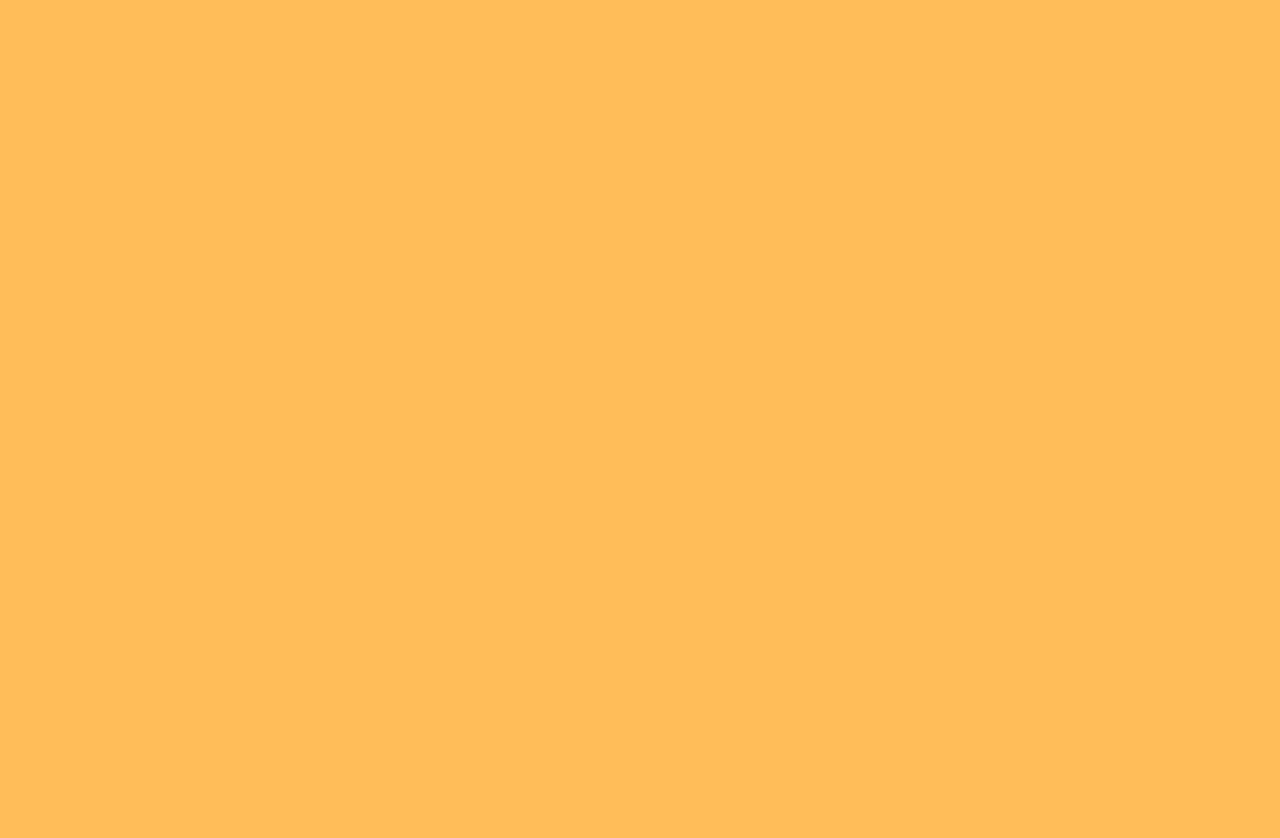
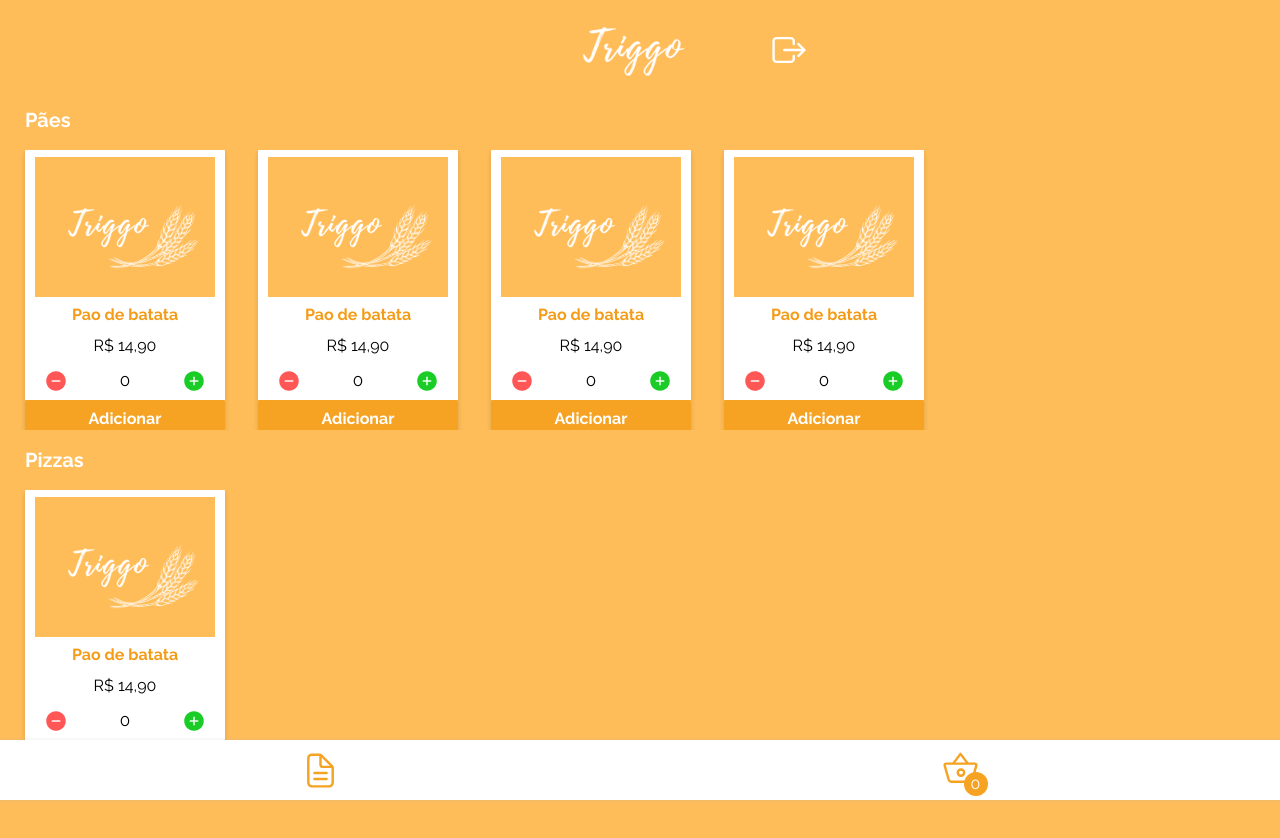
Before and after one commit to PaulaWiltiner/projeto14-triggo-front, a React (Create React App) app: page /mainscreen in a window 1280 px wide. Before the commit this address had no page. Shown: the top 838 px of the page. Before the commit the page ends 800 px from the top, so only its background shows below. Built offline with nearby package versions, Linux system fonts and the light colour scheme.

Commit message:
mainscreen

```diff
--- a/src/App.js
+++ b/src/App.js
@@ -5,10 +5,20 @@ import InitialScreen from "./components/InitialScreen";
 import Login from "./components/Login";
 import Register from "./pages/Register";
 import BuySession from "./components/BuySession";
+import BuyFinish from "./pages/BuyFinish";
+import MainScreen from "./pages/MainScreen";
+import UserInfosContext from "./contexts/UserInfosContext";
+import { useState } from "react";
 
 export default function App() {
+  const [productList, setProductList] = useState([]);
   return (
-    <>
+    <UserInfosContext.Provider
+      value={{
+        productList,
+        setProductList,
+      }}
+    >
       <GlobalStyle />
       <BrowserRouter>
         <Routes>
@@ -16,8 +26,10 @@ export default function App() {
           <Route path="/login" element={<Login />} />
           <Route path="/register" element={<Register />} />
           <Route path="/buy" element={<BuySession />} />
+          <Route path="/buyfinish" element={<BuyFinish />} />
+          <Route path="/mainscreen" element={<MainScreen />} />
         </Routes>
       </BrowserRouter>
-    </>
+    </UserInfosContext.Provider>
   );
 }
--- a/src/assets/styles/globalStyle.js
+++ b/src/assets/styles/globalStyle.js
@@ -13,7 +13,7 @@ const GlobalStyle = createGlobalStyle`
     display:flex;
     flex-direction:column;
     align-items:center;
-    margin:25px;
+    margin-top: 25px;
     font-family:  'Raleway', sans-serif;
   }
 
--- a/src/components/BuySession.js
+++ b/src/components/BuySession.js
@@ -1,6 +1,6 @@
 import styled from "styled-components";
 import TriggoLogo from "../assets/images/TriggoLogo.svg";
-import { ThreeDots } from  'react-loader-spinner';
+import { ThreeDots } from "react-loader-spinner";
 import { useNavigate } from "react-router-dom";
 import { useState } from "react";
 
@@ -12,10 +12,13 @@ export default function BuySession() {
   let price = 20;
   const navigate = useNavigate();
 
-    return(
+  return (
     <>
       <Tittle>
-                <ion-icon name="arrow-back-outline" onClick={() => navigate("/")}></ion-icon>
+        <ion-icon
+          name="arrow-back-outline"
+          onClick={() => navigate("/mainscreen")}
+        ></ion-icon>
         <h2>Sacola</h2>
         <h6>.</h6>
       </Tittle>
@@ -23,7 +26,7 @@ export default function BuySession() {
       <Products>
         <ul>
           <OneProduct>
-                        <img src={TriggoLogo} alt="1"/>
+            <img src={TriggoLogo} alt="1" />
             <BallCounter>{counter}</BallCounter>
             <ProductData>
               <h3>Pao de batata</h3>
@@ -34,8 +37,10 @@ export default function BuySession() {
                 <ion-icon name="add-circle" id="plus"></ion-icon>
               </Counter>
               {counter !== 0 ? (
-                                <button id="refresh">Atualizar</button> ) : (
-                                <button id="delete">Remover</button> )}
+                <button id="refresh">Atualizar</button>
+              ) : (
+                <button id="delete">Remover</button>
+              )}
             </ProductData>
           </OneProduct>
         </ul>
@@ -43,11 +48,19 @@ export default function BuySession() {
 
       <form>
         <Footer>
-                    <input type="text" placeholder= "Endereço completo" value={address} onChange={(event) => setAddress(event.target.value)} required/>
+          <input
+            type="text"
+            placeholder="Endereço completo"
+            value={address}
+            onChange={(event) => setAddress(event.target.value)}
+            required
+          />
           <button onClick={() => setClicked(true)}>
             {clicked ? (
               <ThreeDots color="white" height={80} width={80} />
-                    ) : ("Comprar") }
+            ) : (
+              "Comprar"
+            )}
           </button>
         </Footer>
       </form>
@@ -55,9 +68,12 @@ export default function BuySession() {
         <ErrorMessage>
           <h3>Informações Incorretas</h3>
           <h4 onClick={() => setError(false)}>X</h4>
-            </ErrorMessage> ) : "" }
+        </ErrorMessage>
+      ) : (
+        ""
+      )}
     </>
-    )
+  );
 }
 
 const Tittle = styled.div`
@@ -69,23 +85,23 @@ const Tittle = styled.div`
     color: rgba(255, 255, 255, 1);
     width: 40px;
     height: 40px;
-        &:hover{
+    &:hover {
       cursor: pointer;
     }
   }
 
-    h2{
-        font-family: 'Playball', cursive;
+  h2 {
+    font-family: "Playball", cursive;
     font-size: 36px;
     color: rgba(255, 255, 255, 1);
   }
-`
+`;
 const Products = styled.div`
   width: 100%;
   display: flex;
   justify-content: center;
   margin-top: 100px;
-`
+`;
 const OneProduct = styled.li`
   width: 347px;
   height: 145px;
@@ -100,11 +116,11 @@ const OneProduct = styled.li`
     width: 157px;
     height: 112px;
   }
-`
+`;
 const BallCounter = styled.div`
   width: 24px;
   height: 24px;
-    background-color: #F6A222;
+  background-color: #f6a222;
   font-size: 16px;
   color: rgba(255, 255, 255, 1);
   border-radius: 50%;
@@ -114,26 +130,26 @@ const BallCounter = styled.div`
   position: absolute;
   left: 160px;
   bottom: 13px;
-`
+`;
 const ProductData = styled.div`
   display: flex;
   flex-direction: column;
   justify-content: space-between;
   text-align: center;
   h3 {
-        color: #F49C18;
+    color: #f49c18;
     font-size: 16px;
     font-weight: bold;
   }
-    h4{
+  h4 {
     color: 000000;
     font-size: 16px;
     font-weight: bold;
   }
-    button#refresh{
+  button#refresh {
     width: 105px;
     height: 19px;
-        background-color: #F6A222;
+    background-color: #f6a222;
     color: rgba(255, 255, 255, 1);
     border-radius: 5px;
     border: none;
@@ -144,10 +160,10 @@ const ProductData = styled.div`
       cursor: pointer;
     }
   }
-    button#delete{
+  button#delete {
     width: 105px;
     height: 19px;
-        background-color: #FF5656;
+    background-color: #ff5656;
     color: rgba(255, 255, 255, 1);
     border-radius: 5px;
     border: none;
@@ -158,16 +174,16 @@ const ProductData = styled.div`
       cursor: pointer;
     }
   }
-`
+`;
 const Counter = styled.div`
   display: flex;
   justify-content: space-between;
   ion-icon#minus {
-        color: #FF5656;
+    color: #ff5656;
     width: 20px;
     height: 20px;
 
-        &:hover{
+    &:hover {
       cursor: pointer;
     }
   }
@@ -177,17 +193,17 @@ const Counter = styled.div`
     width: 20px;
     height: 20px;
 
-        &:hover{
+    &:hover {
       cursor: pointer;
     }
   }
-`
+`;
 const Footer = styled.div`
   width: 100%;
   height: 100%;
   margin-top: 70px;
 
-    input{
+  input {
     width: 326px;
     height: 58px;
     display: flex;
@@ -200,13 +216,13 @@ const Footer = styled.div`
     border-radius: 5px;
     border: none;
   }
-    button{
+  button {
     width: 326px;
     height: 46px;
     display: flex;
     justify-content: center;
     align-items: center;
-        background-color: #F6A222;
+    background-color: #f6a222;
     color: rgba(255, 255, 255, 1);
     font-size: 20px;
     border-radius: 5px;
@@ -217,11 +233,11 @@ const Footer = styled.div`
       cursor: pointer;
     }
   }
-`
+`;
 const ErrorMessage = styled.div`
   width: 326px;
   height: 58px;
-    background-color: #FF7474;
+  background-color: #ff7474;
   display: flex;
   align-items: center;
   justify-content: space-between;
@@ -242,4 +258,4 @@ const ErrorMessage = styled.div`
     font-size: 14px;
     font-weight: 700;
   }
-`
+`;
--- /dev/null
+++ b/src/components/Products.js
@@ -0,0 +1,219 @@
+import styled from "styled-components";
+import TriggoLogo from "../assets/images/TriggoLogo.svg";
+import { useState } from "react";
+import UserInfosContext from "../contexts/UserInfosContext";
+import { useContext } from "react";
+
+export default function Products() {
+  const { productList, setProductList } = useContext(UserInfosContext);
+  const [colorButton, setColorButton] = useState("#f6a222");
+  const [swap, setSwap] = useState(true);
+  const [numCounter, setNumCounter] = useState(0);
+
+  function counter(command) {
+    if (command) {
+      if (numCounter >= 1) {
+        setNumCounter(numCounter - 1);
+      }
+    } else {
+      setNumCounter(1 + numCounter);
+    }
+  }
+
+  function changeButton() {
+    if (swap) {
+      setColorButton("#5FC25A");
+      setSwap(!swap);
+    } else {
+      setColorButton("#f6a222");
+      setSwap(!swap);
+    }
+  }
+
+  function addProduct(id) {
+    if (swap) {
+      const list = [...productList];
+      list.push(id);
+      console.log(list);
+      setProductList(list);
+    } else {
+      const list = [...productList];
+      list.splice(list.indexOf(id), 1);
+      console.log(list);
+      setProductList(list);
+    }
+  }
+
+  function OneProduct() {
+    return (
+      <Product>
+        <img src={TriggoLogo} alt="" />
+        <ProductData>
+          <h3>Pao de batata</h3>
+          <h4>R$ 14,90</h4>
+          <Counter>
+            <ion-icon
+              onClick={() => counter(true)}
+              name="remove-circle"
+              id="minus"
+            ></ion-icon>
+            <span>{numCounter}</span>
+            <ion-icon
+              onClick={() => counter(false)}
+              name="add-circle"
+              id="plus"
+            ></ion-icon>
+          </Counter>
+        </ProductData>
+        <Button
+          color={colorButton}
+          onClick={() => [changeButton(), addProduct("1")]}
+        >
+          {swap ? "Adicionar" : <ion-icon name="checkmark-outline"></ion-icon>}
+        </Button>
+      </Product>
+    );
+  }
+  return (
+    <DivProducts>
+      <Category>
+        <Text>Pães</Text>
+        <ProductList>
+          <OneProduct />
+          <OneProduct />
+          <OneProduct />
+          <OneProduct />
+        </ProductList>
+      </Category>
+      <Category>
+        <Text>Pizzas</Text>
+        <ProductList>
+          <OneProduct />
+        </ProductList>
+      </Category>
+    </DivProducts>
+  );
+}
+
+const DivProducts = styled.div`
+  width: 100%;
+  height: 100%;
+  margin-top: 15px;
+  padding-bottom: 80px;
+  display: flex;
+  flex-direction: column;
+  align-items: center;
+`;
+
+const Category = styled.div`
+  width: 100%;
+  margin-top: 20px;
+  height: 320px;
+  display: flex;
+  flex-direction: column;
+  justify-content: space-between;
+`;
+
+const Product = styled.div`
+  min-width: 200px;
+  max-width: 200px;
+  height: 292px;
+  display: flex;
+  margin-right: 8px;
+  margin-left: 25px;
+  flex-direction: column;
+  padding: 13px 10px 4px 10px;
+  background-color: rgba(255, 255, 255, 1);
+  border-radius: 8px;
+  box-shadow: 0px 4px 5px 0px rgba(0, 0, 0, 0.15);
+  position: relative;
+  img {
+    width: 100%;
+  }
+`;
+
+const ProductList = styled.div`
+  width: 100%;
+  height: 280px;
+  overflow-x: scroll;
+  overflow-y: hidden;
+  align-items: center;
+  position: relative;
+  display: flex;
+`;
+
+const Text = styled.h1`
+  color: #ffffff;
+  font-size: 20px;
+  font-weight: bold;
+  margin-left: 25px;
+  margin-bottom: 10px;
+`;
+
+const ProductData = styled.div`
+  display: flex;
+  flex-direction: column;
+  margin-top: 10px;
+  padding: 0px 9px 4px 9px;
+  justify-content: space-between;
+  text-align: center;
+  height: 90px;
+  h3 {
+    color: #f49c18;
+    font-size: 16px;
+    font-weight: bold;
+  }
+  h4 {
+    color: 000000;
+    font-size: 16px;
+  }
+`;
+const Counter = styled.div`
+  display: flex;
+  font-size: 17px;
+  justify-content: space-between;
+  align-items: center;
+  ion-icon#minus {
+    color: #ff5656;
+    width: 24px;
+    height: 24px;
+
+    &:hover {
+      cursor: pointer;
+    }
+  }
+
+  ion-icon#plus {
+    color: rgb(26, 204, 38);
+    width: 24px;
+    height: 24px;
+
+    &:hover {
+      cursor: pointer;
+    }
+  }
+`;
+
+const Button = styled.button`
+  width: 100%;
+  position: absolute;
+  height: 36px;
+  bottom: 0px;
+  left: 0px;
+
+  color: #ffffff;
+  font-size: 16px;
+  font-weight: 400;
+  background: ${(props) => props.color};
+  display: flex;
+  font-weight: 700;
+  justify-content: center;
+  align-items: center;
+
+  border: 1px solid ${(props) => props.color};
+  border-radius: 0px 0px 7px 7px;
+
+  :hover {
+    filter: brightness(1.1);
+  }
+`;
--- /dev/null
+++ b/src/contexts/UserInfosContext.js
@@ -0,0 +1,5 @@
+import { createContext } from "react";
+
+const UserInfosContext = createContext();
+
+export default UserInfosContext;
--- /dev/null
+++ b/src/pages/BuyFinish.js
@@ -0,0 +1,65 @@
+import styled from "styled-components";
+import Triggo from "../assets/images/Triggo.png";
+import { useNavigate } from "react-router-dom";
+
+export default function BuyFinish() {
+  const navigate = useNavigate();
+  return (
+    <DivBuyFinish>
+      <Text>Seu pedido foi realizado com sucesso ! </Text>
+      <img src={Triggo} alt="" />
+      <Button onClick={() => navigate("/")}>OK</Button>
+    </DivBuyFinish>
+  );
+}
+
+const Text = styled.h1`
+  font-size: 36px;
+  width: 200px;
+  line-height: 45px;
+  font-family: "Playball", cursive;
+  position: absolute;
+  top: 250px;
+  left: 44px;
+  z-index: 1;
+  color: #ffffff;
+`;
+
+const DivBuyFinish = styled.h1`
+  display: flex;
+  flex-direction: column;
+  width: 100%;
+  height: 100vh;
+  justify-content: center;
+  align-items: center;
+
+  img {
+    margin-top: -8em;
+    margin-right: -6em;
+    object-fit: none;
+  }
+`;
+
+const Button = styled.button`
+  width: 66px;
+  height: 60px;
+  margin-top: 20px;
+
+  color: #f6a222;
+  font-size: 21px;
+  font-weight: 400;
+  background: #ffffff;
+  display: flex;
+  font-weight: 700;
+  justify-content: center;
+  align-items: center;
+
+  border: 1px solid #ffffff;
+  border-radius: 5px;
+  box-shadow: 0px 4px 4px rgba(0, 0, 0, 0.15);
+
+  :hover {
+    filter: brightness(1.1);
+    box-shadow: 0px 10px 10px rgba(0, 0, 0, 0.15);
+  }
+`;
--- /dev/null
+++ b/src/pages/MainScreen.js
@@ -0,0 +1,97 @@
+import styled from "styled-components";
+import Products from "../components/Products";
+import { useNavigate } from "react-router-dom";
+import { useContext } from "react";
+import TriggoTitle from "../assets/images/TriggoTitle.png";
+import UserInfosContext from "../contexts/UserInfosContext";
+
+export default function MainScreen() {
+  const { productList } = useContext(UserInfosContext);
+  const navigate = useNavigate();
+  return (
+    <DivMain>
+      <Header>
+        <img src={TriggoTitle} alt="Triggo" />
+        <ion-icon onClick={() => navigate("/")} name="exit-outline"></ion-icon>
+      </Header>
+      <Products />
+      <Footer>
+        <ion-icon
+          onClick={() => navigate("/")}
+          name="document-text-outline"
+        ></ion-icon>
+
+        <DivBasket>
+          <ion-icon
+            onClick={() => navigate("/buy")}
+            name="basket-outline"
+          ></ion-icon>
+          <BallCounter>{productList.length}</BallCounter>
+        </DivBasket>
+      </Footer>
+    </DivMain>
+  );
+}
+
+const DivBasket = styled.div`
+  position: relative;
+`;
+
+const BallCounter = styled.div`
+  width: 24px;
+  height: 24px;
+  background-color: #f6a222;
+  font-size: 16px;
+  color: rgba(255, 255, 255, 1);
+  border-radius: 50%;
+  display: flex;
+  justify-content: center;
+  align-items: center;
+  position: absolute;
+  right: -0.5em;
+  bottom: -0.3em;
+`;
+
+const Header = styled.div`
+  width: 100%;
+  height: 50px;
+  display: flex;
+  align-items: center;
+  justify-content: center;
+
+  img {
+    width: 200px;
+  }
+  ion-icon {
+    color: #ffffff;
+    margin-right: -1.5em;
+    margin-left: 40px;
+    font-size: 38px;
+  }
+`;
+
+const Footer = styled.div`
+  width: 100%;
+  height: 60px;
+  position: fixed;
+  bottom: 0px;
+  left: 0px;
+  background-color: #ffffff;
+  display: flex;
+  align-items: center;
+  justify-content: space-around;
+  box-shadow: 0.5px 0.5px 0.5px 2.5px rgba(172, 175, 171, 0.1);
+
+  ion-icon {
+    color: #f6a222;
+    font-size: 39px;
+  }
+`;
+
+const DivMain = styled.div`
+  display: flex;
+  flex-direction: column;
+  width: 100%;
+  height: 100vh;
+  align-items: center;
+`;
```
Also changed, not shown: src/components/Login.js (+47 -27 lines), src/assets/images/Triggo.png (added), src/assets/images/TriggoTitle.png (added). Lines whose indentation alone changed are shown as unchanged.
